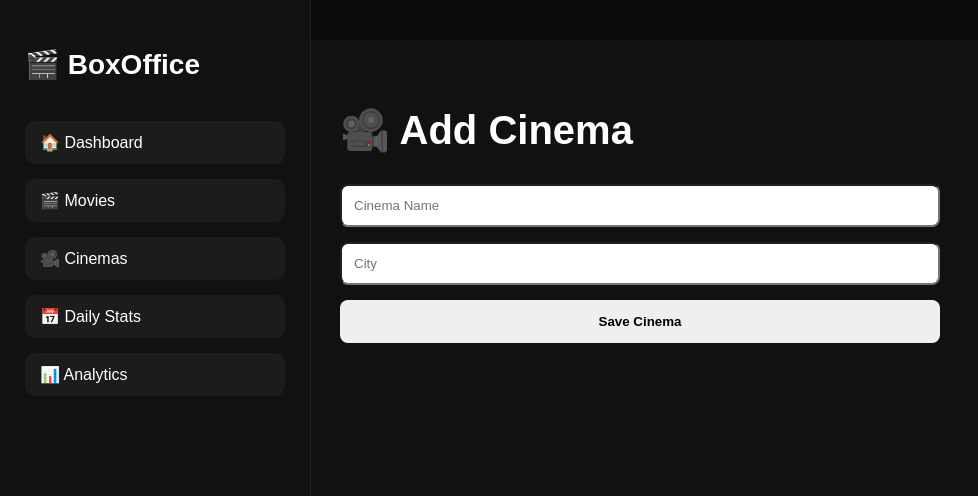
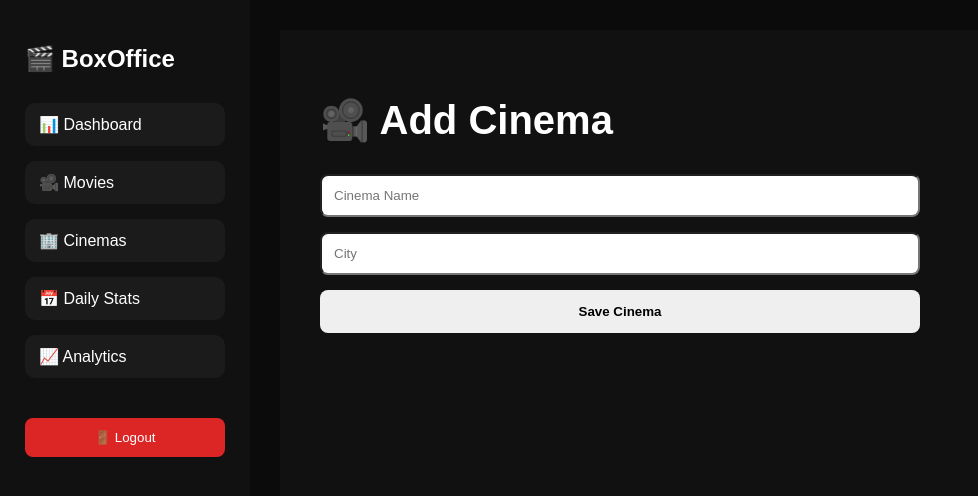
Before and after one commit to hanyhamza138-ui/boxoffice, a Next.js app: page /admin/cinemas/add in a window 1280 px wide. Shown: the top 496 px of the page, without its empty margins (0-978 px from the left). Built offline with nearby package versions, Linux system fonts and the light colour scheme; no server answers.

Commit message:
Stable build - admin panel and movie system working

```diff
--- a/app/admin/layout.js
+++ b/app/admin/layout.js
@@ -1,117 +1,29 @@
-import Link from "next/link";
+import Sidebar from "../components/Sidebar";
 
 export default function AdminLayout({ children }) {
+
   return (
     <div
       style={{
-        minHeight: "100vh",
-        background: "#0b0b0b",
-        color: "white",
-        display: "flex",
+        display:"flex",
+        minHeight:"100vh",
+        background:"#0b0b0b",
       }}
     >
 
-      {/* Sidebar */}
-      <aside
-        style={{
-          width: 260,
-          background: "#111",
-          borderRight: "1px solid #222",
-          padding: 25,
-          position: "fixed",
-          top: 0,
-          bottom: 0,
-        }}
-      >
+      <Sidebar />
 
-        <h1
-          style={{
-            fontSize:28,
-            marginBottom:40,
-          }}
-        >
-          🎬 BoxOffice
-        </h1>
-
-
-        <nav
-          style={{
-            display:"flex",
-            flexDirection:"column",
-            gap:15,
-          }}
-        >
-
-          <Menu href="/admin">
-            🏠 Dashboard
-          </Menu>
-
-
-          <Menu href="/admin/movies">
-            🎬 Movies
-          </Menu>
-
-
-          <Menu href="/admin/Adminstats/cinemas">
-            🎥 Cinemas
-          </Menu>
-
-
-          <Menu href="/admin/daily-stats">
-            📅 Daily Stats
-          </Menu>
-
-
-          <Menu href="/admin/analytics">
-            📊 Analytics
-          </Menu>
-
-
-        </nav>
-
-
-      </aside>
-
-
-
-      {/* Main Content */}
 
       <main
         style={{
-          marginLeft:260,
-          width:"100%",
-          padding:40,
+          flex:1,
+          padding:30,
         }}
       >
-
         {children}
-
       </main>
 
 
     </div>
   );
 }
-
-
-
-function Menu({href,children}) {
-
-  return (
-    <Link
-      href={href}
-      style={{
-        color:"white",
-        textDecoration:"none",
-        background:"#1c1c1c",
-        padding:"12px 15px",
-        borderRadius:10,
-        display:"block",
-        transition:"0.3s",
-      }}
-    >
-      {children}
-    </Link>
-  );
-
-}
--- a/app/admin/page.js
+++ b/app/admin/page.js
@@ -23,8 +23,6 @@ export default async function AdminPage({ searchParams }) {
     .from("daily_stats")
     .select("*");
 
-  console.log("STATS ERROR =", statsError);
-  console.log("DAILY_STATS =", dailyStats);
 
   if (error) {
     return (
--- a/app/components/Sidebar.js
+++ b/app/components/Sidebar.js
@@ -0,0 +1,104 @@
+"use client";
+
+import Link from "next/link";
+import { useRouter } from "next/navigation";
+
+export default function Sidebar() {
+  const router = useRouter();
+
+  function logout() {
+    document.cookie =
+      "admin=; expires=Thu, 01 Jan 1970 00:00:00 UTC; path=/";
+
+    router.push("/admin/login");
+  }
+
+
+  return (
+    <aside
+      style={{
+        width:250,
+        minHeight:"100vh",
+        background:"#111",
+        color:"white",
+        padding:25,
+        boxSizing:"border-box",
+      }}
+    >
+
+      <h2
+        style={{
+          marginBottom:30,
+        }}
+      >
+        🎬 BoxOffice
+      </h2>
+
+
+      <nav
+        style={{
+          display:"flex",
+          flexDirection:"column",
+          gap:15,
+        }}
+      >
+
+        <Link href="/admin/dashboard" style={link}>
+          📊 Dashboard
+        </Link>
+
+
+        <Link href="/admin/movies" style={link}>
+          🎥 Movies
+        </Link>
+
+
+        <Link href="/admin/Adminstats/cinemas" style={link}>
+          🏢 Cinemas
+        </Link>
+
+
+        <Link href="/admin/daily-stats" style={link}>
+          📅 Daily Stats
+        </Link>
+
+
+        <Link href="/admin/analytics" style={link}>
+          📈 Analytics
+        </Link>
+
+
+      </nav>
+
+
+      <button
+        onClick={logout}
+        style={{
+          marginTop:40,
+          width:"100%",
+          padding:12,
+          background:"#dc2626",
+          color:"white",
+          border:"none",
+          borderRadius:8,
+          cursor:"pointer",
+        }}
+      >
+        🚪 Logout
+      </button>
+
+
+    </aside>
+  );
+}
+
+
+const link = {
+  color: "white",
+  textDecoration: "none",
+  padding: "12px 14px",
+  borderRadius: "10px",
+  background: "#1b1b1b",
+  transition: "0.2s",
+  fontWeight: "500",
+};
```
Also changed, not shown: app/admin/Adminstats/cinemas/page.js (+137 -121 lines), app/admin/cinemas/page.js (+3 -14 lines), app/movie/[id]/page.js (+64 -24 lines).
